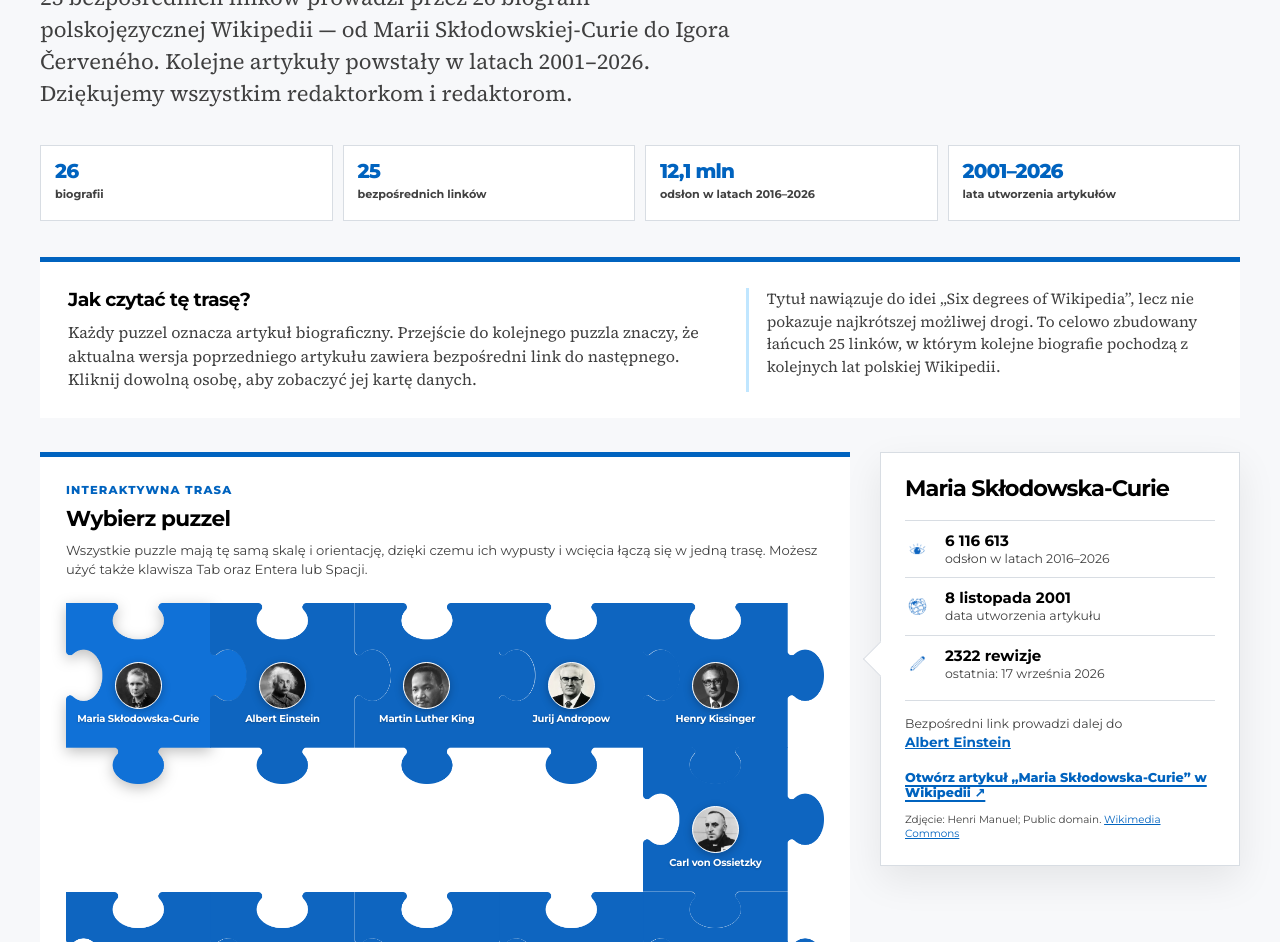
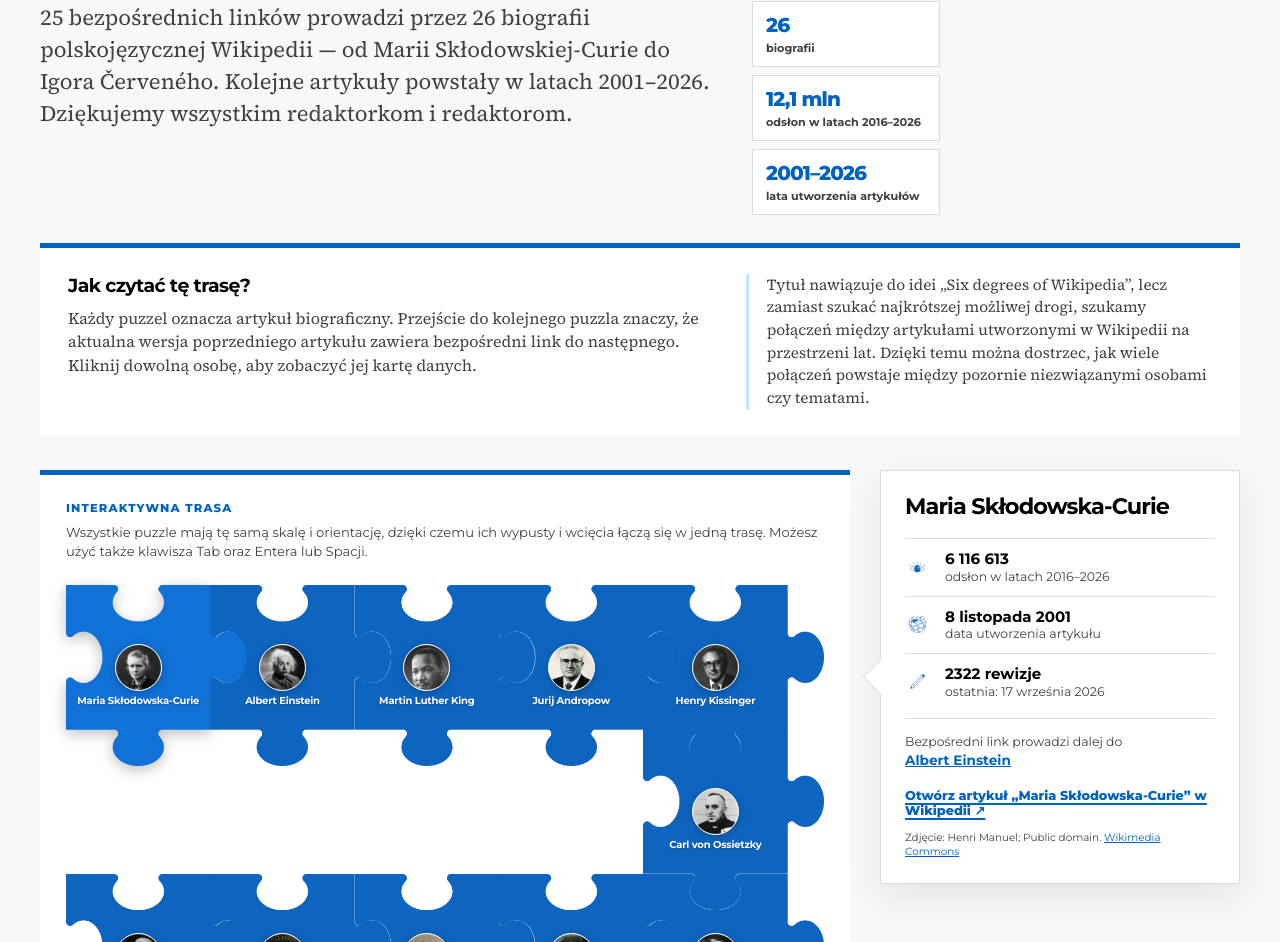
Before and after one commit to maciej-mat/25-stopni-polskiej-wikipedii, a plain HTML site: page docs/index.html in a window 1280 px wide. Shown: the part 283-1225 px from the top of the page. Drawn offline with Linux system fonts and the light colour scheme.

Commit message:
Refine hero layout and credits

```diff
--- a/docs/assets/app.js
+++ b/docs/assets/app.js
@@ -27,14 +27,13 @@
     languageToggleLabel: "Przełącz na język angielski",
     summaryAria: "Najważniejsze dane trasy",
     summaryBiographies: "biografii",
-    summaryLinks: "bezpośrednich linków",
     summaryViews: "odsłon w latach 2016–2026",
     summaryYears: "lata utworzenia artykułów",
     howTitle: "Jak czytać tę trasę?",
     howCopy: "Każdy puzzel oznacza artykuł biograficzny. Przejście do kolejnego puzzla znaczy, że aktualna wersja poprzedniego artykułu zawiera bezpośredni link do następnego. Kliknij dowolną osobę, aby zobaczyć jej kartę danych.",
-    methodCopy: "Tytuł nawiązuje do idei „Six degrees of Wikipedia”, lecz nie pokazuje najkrótszej możliwej drogi. To celowo zbudowany łańcuch 25 linków, w którym kolejne biografie pochodzą z kolejnych lat polskiej Wikipedii.",
+    methodCopy: "Tytuł nawiązuje do idei „Six degrees of Wikipedia”, lecz zamiast szukać najkrótszej możliwej drogi, szukamy połączeń między artykułami utworzonymi w Wikipedii na przestrzeni lat. Dzięki temu można dostrzec, jak wiele połączeń powstaje między pozornie niezwiązanymi osobami czy tematami.",
     routeKicker: "INTERAKTYWNA TRASA",
-    routeTitle: "Wybierz puzzel",
+    routeSectionAria: "Interaktywna trasa biografii",
     routeNote: "Wszystkie puzzle mają tę samą skalę i orientację, dzięki czemu ich wypusty i wcięcia łączą się w jedną trasę. Możesz użyć także klawisza Tab oraz Entera lub Spacji.",
     routeMapAria: "Łańcuch 26 biografii",
     loading: "Wczytywanie danych…",
@@ -63,6 +62,8 @@
     sourceWmplLogo: "logo Wikimedia Polska",
     wmplAttribution: "(Holek, Leinad i Wikimedia Foundation; CC BY-SA 3.0).",
     footerProject: "Projekt przygotowany na Wolontariat #BI_NGO – III edycja.",
+    aiCreditBefore: "Projekt powstał przy wsparciu ",
+    aiCreditAfter: " w pracach technicznych i redakcji kodu.",
     loadError: "Nie udało się wczytać danych strony. Przy podglądzie lokalnym uruchom prosty serwer HTTP, np. python -m http.server 8000 w katalogu docs."
   },
   en: {
@@ -75,14 +76,13 @@
     languageToggleLabel: "Switch to Polish",
     summaryAria: "Key route figures",
     summaryBiographies: "biographies",
-    summaryLinks: "direct links",
     summaryViews: "pageviews, 2016–2026",
     summaryYears: "article creation years",
     howTitle: "How to read this route",
     howCopy: "Each puzzle represents a biographical article. Moving to the next puzzle means that the current version of the previous article contains a direct link to the next one. Select any person to see their data card.",
-    methodCopy: "The title alludes to the idea of “Six degrees of Wikipedia”, but this is not the shortest possible route. It is a deliberately constructed chain of 25 links, in which successive biographies were created in successive years of the Polish Wikipedia.",
+    methodCopy: "The title alludes to the idea of “Six degrees of Wikipedia”, but instead of searching for the shortest possible route, we trace connections between articles created in different years of Wikipedia’s history. This reveals how many links can emerge between people and topics that may at first seem unrelated.",
     routeKicker: "INTERACTIVE ROUTE",
-    routeTitle: "Choose a puzzle",
+    routeSectionAria: "Interactive biography route",
     routeNote: "All puzzles share the same scale and orientation, so their notches and blanks form one route. You can also use Tab, Enter and Space.",
     routeMapAria: "A chain of 26 biographies",
     loading: "Loading data…",
@@ -111,6 +111,8 @@
     sourceWmplLogo: "Wikimedia Polska logo",
     wmplAttribution: "(Holek, Leinad and Wikimedia Foundation; CC BY-SA 3.0).",
     footerProject: "Prepared for #BI_NGO Volunteering — 3rd edition.",
+    aiCreditBefore: "This project was created with support from ",
+    aiCreditAfter: " for technical work and code editing.",
     loadError: "The site data could not be loaded. For a local preview, run a simple HTTP server, for example python -m http.server 8000 in the docs folder."
   }
 };
@@ -322,7 +324,6 @@
 
 function renderSummary(metadata) {
   document.querySelector("#summary-biographies").textContent = metadata.article_count;
-  document.querySelector("#summary-links").textContent = metadata.direct_links_count;
   document.querySelector("#summary-views").textContent = formatCompactNumber(metadata.path_total_views);
   document.querySelector("#summary-years").textContent = `${metadata.first_article_year}–${metadata.last_article_year}`;
 }
--- a/docs/assets/site.css
+++ b/docs/assets/site.css
@@ -34,6 +34,14 @@
 }
 
 .hero-copy { padding-right: 300px; }
+
+.hero-details {
+  display: grid;
+  grid-template-columns: minmax(0, 1fr) 188px;
+  gap: 28px;
+  align-items: start;
+  margin-top: 24px;
+}
 
 .header-tools {
   position: absolute;
@@ -94,13 +102,13 @@
   margin-bottom: 0;
   font-family: Montserrat, Arial, sans-serif;
   font-size: clamp(2.5rem, 7vw, 5.6rem);
-  line-height: 0.92;
-  letter-spacing: -0.07em;
+  line-height: 1.03;
+  letter-spacing: -0.055em;
 }
 
 .lede {
-  max-width: 720px;
-  margin: 24px 0 0;
+  max-width: none;
+  margin: 0;
   color: var(--body);
   font-size: clamp(1.1rem, 2vw, 1.38rem);
   line-height: 1.45;
@@ -108,14 +116,14 @@
 
 .summary {
   display: grid;
-  grid-template-columns: repeat(4, minmax(0, 1fr));
-  gap: 10px;
-  margin: 8px 0 36px;
+  grid-template-columns: 1fr;
+  gap: 8px;
+  margin: 0;
 }
 
 .summary-item {
-  min-height: 76px;
-  padding: 13px 14px;
+  min-height: 64px;
+  padding: 11px 13px;
   background: var(--paper);
   border: 1px solid var(--line);
 }
@@ -147,8 +155,7 @@
   border-top: 5px solid var(--blue);
 }
 
-.intro h2,
-.route-title {
+.intro h2 {
   margin-bottom: 10px;
   font-family: Montserrat, Arial, sans-serif;
   font-size: 1.18rem;
@@ -183,8 +190,6 @@
   font-weight: 800;
   letter-spacing: 0.1em;
 }
-
-.route-title { font-size: 1.35rem; }
 
 .route-note {
   margin: 0 0 24px;
@@ -402,6 +407,7 @@
 }
 
 @media (max-width: 920px) {
+  .hero-copy { padding-top: 82px; padding-right: 0; }
   .route-layout { grid-template-columns: 1fr; }
   .detail-card { position: relative; top: auto; max-width: 520px; }
   .detail-card::before { display: none; }
@@ -410,11 +416,11 @@
 @media (max-width: 700px) {
   .page { width: min(100% - 28px, 580px); }
   .hero { padding-top: 28px; }
-  .hero-copy { padding-top: 82px; padding-right: 0; }
+  .hero-copy { padding-top: 82px; }
+  .hero-details { grid-template-columns: 1fr; gap: 20px; margin-top: 20px; }
   .header-tools { top: 28px; gap: 8px; }
   .wmp-logo { width: 40px; }
   .logo-panel { width: 118px; }
-  .summary { grid-template-columns: repeat(2, 1fr); margin-bottom: 26px; }
   .intro { grid-template-columns: 1fr; gap: 22px; padding: 22px 20px; }
   .route-panel { padding: 20px 12px; }
   .puzzle-name { font-size: clamp(0.38rem, 1.65vw, 0.56rem); }
--- a/docs/index.html
+++ b/docs/index.html
@@ -16,7 +16,23 @@
         <div class="hero-copy">
           <p class="eyebrow" data-i18n="heroEyebrow">WIKIPEDIA 25 · PODRÓŻ PO LINKACH</p>
           <h1 data-i18n="heroTitle">25 stopni polskiej Wikipedii</h1>
-          <p class="lede" data-i18n="heroLede">25 bezpośrednich linków prowadzi przez 26 biografii polskojęzycznej Wikipedii — od Marii Skłodowskiej-Curie do Igora Červeného. Kolejne artykuły powstały w latach 2001–2026. Dziękujemy wszystkim redaktorkom i redaktorom.</p>
+          <div class="hero-details">
+            <p class="lede" data-i18n="heroLede">25 bezpośrednich linków prowadzi przez 26 biografii polskojęzycznej Wikipedii — od Marii Skłodowskiej-Curie do Igora Červeného. Kolejne artykuły powstały w latach 2001–2026. Dziękujemy wszystkim redaktorkom i redaktorom.</p>
+            <section class="summary" data-i18n-aria-label="summaryAria" aria-label="Najważniejsze dane trasy">
+              <div class="summary-item">
+                <strong class="summary-value" id="summary-biographies">26</strong>
+                <span class="summary-label" data-i18n="summaryBiographies">biografii</span>
+              </div>
+              <div class="summary-item">
+                <strong class="summary-value" id="summary-views">12,1 mln</strong>
+                <span class="summary-label" data-i18n="summaryViews">odsłon w latach 2016–2026</span>
+              </div>
+              <div class="summary-item">
+                <strong class="summary-value" id="summary-years">2001–2026</strong>
+                <span class="summary-label" data-i18n="summaryYears">lata utworzenia artykułów</span>
+              </div>
+            </section>
+          </div>
         </div>
 
         <div class="header-tools">
@@ -30,25 +46,6 @@
         </div>
       </header>
 
-      <section class="summary" data-i18n-aria-label="summaryAria" aria-label="Najważniejsze dane trasy">
-        <div class="summary-item">
-          <strong class="summary-value" id="summary-biographies">26</strong>
-          <span class="summary-label" data-i18n="summaryBiographies">biografii</span>
-        </div>
-        <div class="summary-item">
-          <strong class="summary-value" id="summary-links">25</strong>
-          <span class="summary-label" data-i18n="summaryLinks">bezpośrednich linków</span>
-        </div>
-        <div class="summary-item">
-          <strong class="summary-value" id="summary-views">12,1 mln</strong>
-          <span class="summary-label" data-i18n="summaryViews">odsłon w latach 2016–2026</span>
-        </div>
-        <div class="summary-item">
-          <strong class="summary-value" id="summary-years">2001–2026</strong>
-          <span class="summary-label" data-i18n="summaryYears">lata utworzenia artykułów</span>
-        </div>
-      </section>
-
       <section class="intro" aria-labelledby="how-it-works-title">
         <div>
           <h2 id="how-it-works-title" data-i18n="howTitle">Jak czytać tę trasę?</h2>
@@ -57,10 +54,9 @@
         <p class="method-note" data-i18n="methodCopy">Tytuł nawiązuje do idei „Six degrees of Wikipedia”, lecz nie pokazuje najkrótszej możliwej drogi. To celowo zbudowany łańcuch 25 linków, w którym kolejne biografie pochodzą z kolejnych lat polskiej Wikipedii.</p>
       </section>
 
-      <section class="route-layout" aria-labelledby="route-title">
+      <section class="route-layout" data-i18n-aria-label="routeSectionAria" aria-label="Interaktywna trasa biografii">
         <div class="route-panel">
           <p class="route-kicker" data-i18n="routeKicker">INTERAKTYWNA TRASA</p>
-          <h2 class="route-title" id="route-title" data-i18n="routeTitle">Wybierz puzzel</h2>
           <p class="route-note" data-i18n="routeNote">Wszystkie puzzle mają tę samą skalę i orientację, dzięki czemu ich wypusty i wcięcia łączą się w jedną trasę. Możesz użyć także klawisza Tab oraz Entera lub Spacji.</p>
           <p id="route-status" class="sr-only" aria-live="polite"></p>
           <div id="route-map" class="route-map" role="group" data-i18n-aria-label="routeMapAria" aria-label="Łańcuch 26 biografii"></div>
@@ -115,6 +111,7 @@
           <span data-i18n="wmplAttribution">(Holek, Leinad i Wikimedia Foundation; CC BY-SA 3.0).</span>
         </p>
         <p data-i18n="footerProject">Projekt przygotowany na Wolontariat #BI_NGO – III edycja.</p>
+        <p><span data-i18n="aiCreditBefore">Projekt powstał przy wsparciu </span><a href="https://openai.com/codex/" target="_blank" rel="noopener noreferrer">Codex (OpenAI)</a><span data-i18n="aiCreditAfter"> w pracach technicznych i redakcji kodu.</span></p>
       </footer>
     </main>
 
```
